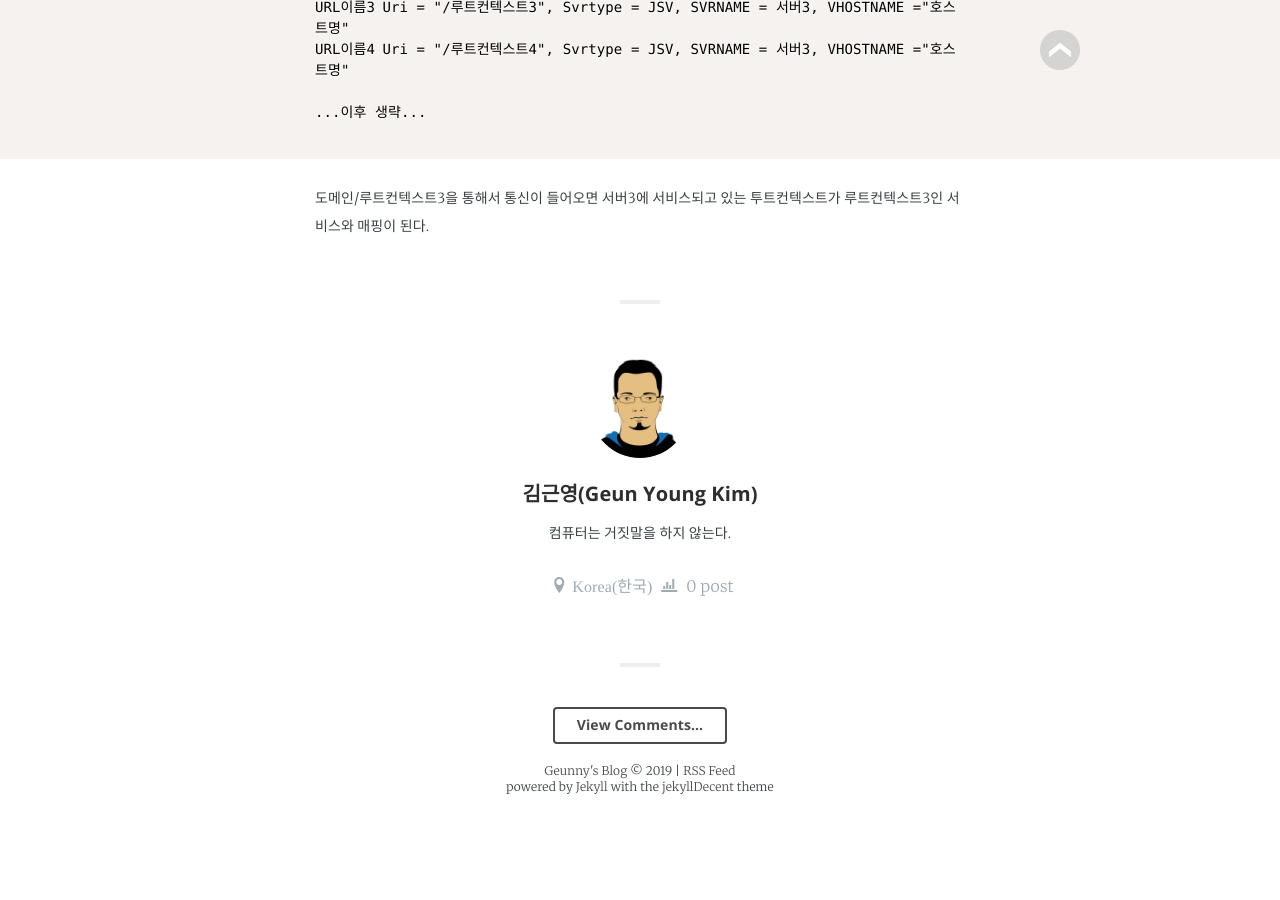
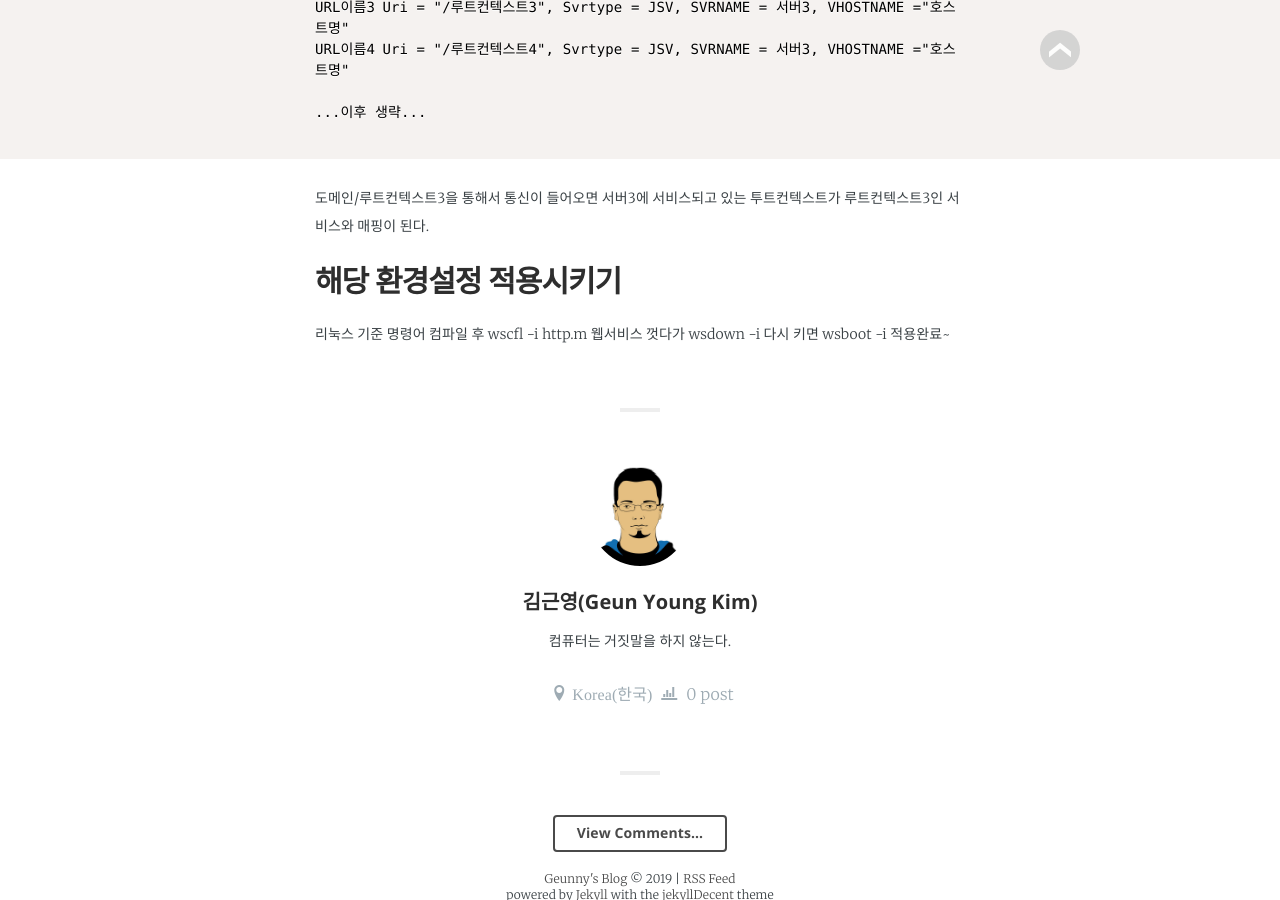
Before and after one commit to jwillmer/jekyllDecent, a Jekyll site: the page built from _posts/2019-02-17-webtobe-setting.md, in a window 1280 px wide and 900 px high, scrolled down 2318 px. Built offline with Jekyll 4.4.1, drawn with Linux system fonts in a browser that asks for light colours; some web fonts are replaced; before the commit the page ends 3134 px from its top, so only the background shows below that.

Commit message:
Update 2019-02-17-webtobe-setting.md

````diff
--- a/_posts/2019-02-17-webtobe-setting.md
+++ b/_posts/2019-02-17-webtobe-setting.md
@@ -94,3 +94,11 @@
 ```
 
 도메인/루트컨텍스트3을 통해서 통신이 들어오면 서버3에 서비스되고 있는 투트컨텍스트가 루트컨텍스트3인 서비스와 매핑이 된다.
+
+## 해당 환경설정 적용시키기
+
+리눅스 기준 명령어
+컴파일 후 wscfl -i http.m
+웹서비스 껏다가 wsdown -i
+다시 키면 wsboot -i
+적용완료~
````
